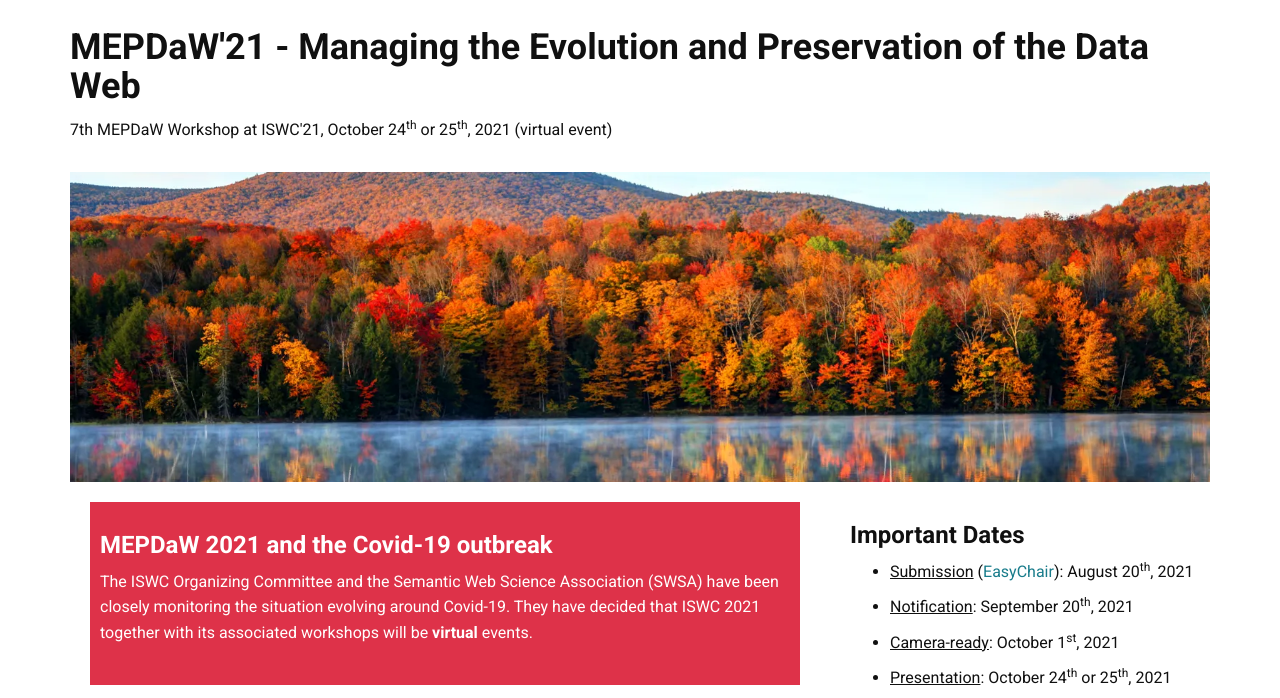
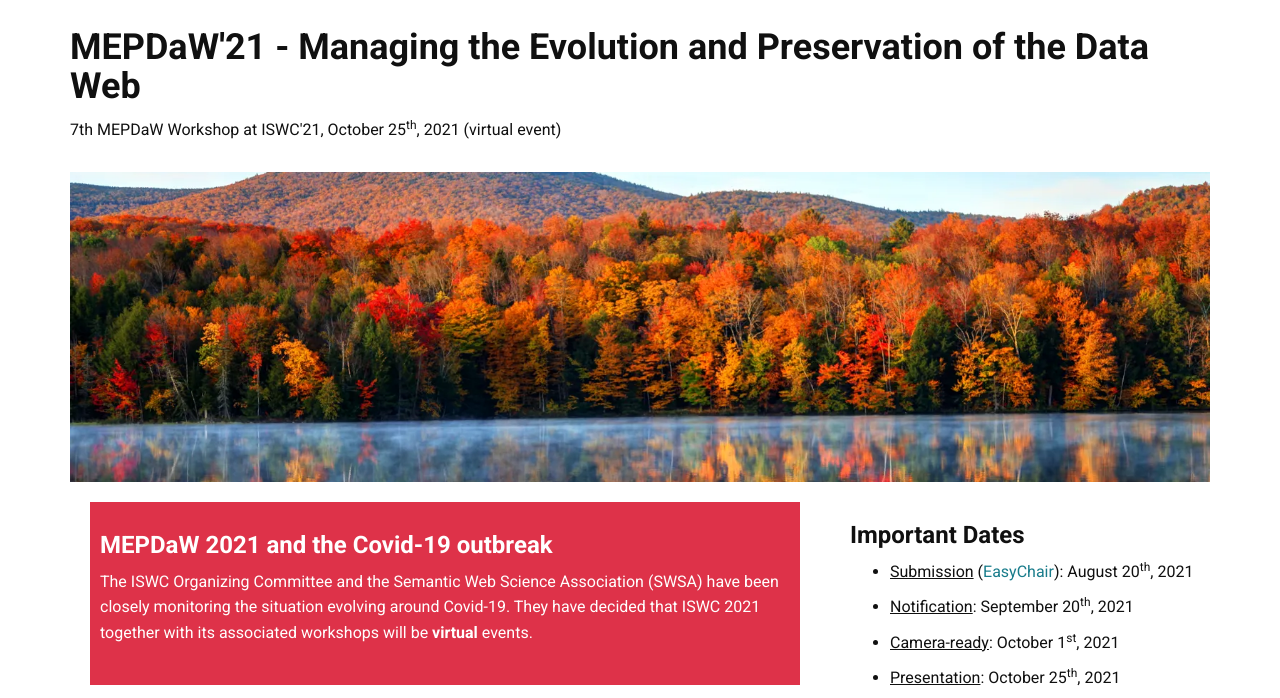
Before and after one commit to MEPDaW-WS/2021, a plain HTML site: page index.html in a window 1280 px wide. Shown: the part 54-752 px from the top of the page. Drawn offline with Linux system fonts and the light colour scheme.

Commit message:
Setting up the workshop's date on October 25th 2021

```diff
--- a/index.html
+++ b/index.html
@@ -58,7 +58,7 @@
       <div class="col-lg-12 uOffset">
         <br>
         <h1 style="padding-top:25px">MEPDaW'21 - Managing the Evolution and Preservation of the Data Web</h1>
-        <p>7th MEPDaW Workshop at ISWC'21, October 24<sup>th</sup> or 25<sup>th</sup>, 2021 (virtual event)</p>
+        <p>7th MEPDaW Workshop at ISWC'21, October 25<sup>th</sup>, 2021 (virtual event)</p>
         <div class="row">
           <div class="col-lg-12"><img class="img-responsive" src="img/trees.png" alt="visual banner"></div>
         </div>
@@ -231,7 +231,7 @@
 	    <li>Submission: August 20<sup>th</sup>, 2021</li>
             <li>Notification: September 20<sup>th</sup>, 2021</li>
             <li>Camera-ready: October 1<sup>st</sup>, 2021</li>
-            <li>Presentation: <b>October 24<sup>th</sup> or 25<sup>th</sup>, 2021</b></li>
+            <li>Presentation: <b>October 25<sup>th</sup>, 2021</b></li>
           </ul>
         </div>
 
@@ -312,7 +312,7 @@
 	    <li><u>Submission</u> (<a href="https://easychair.org/conferences/?conf=mepdaw2021">EasyChair</a>): August 20<sup>th</sup>, 2021</li>
             <li><u>Notification</u>: September 20<sup>th</sup>, 2021</li>
             <li><u>Camera-ready</u>: October 1<sup>st</sup>, 2021</li>
-            <li><u>Presentation</u>: October 24<sup>th</sup> or 25<sup>th</sup>, 2021</li>
+            <li><u>Presentation</u>: October 25<sup>th</sup>, 2021</li>
           </ul>
         </div>
         <!--Add Twitter-->
```
